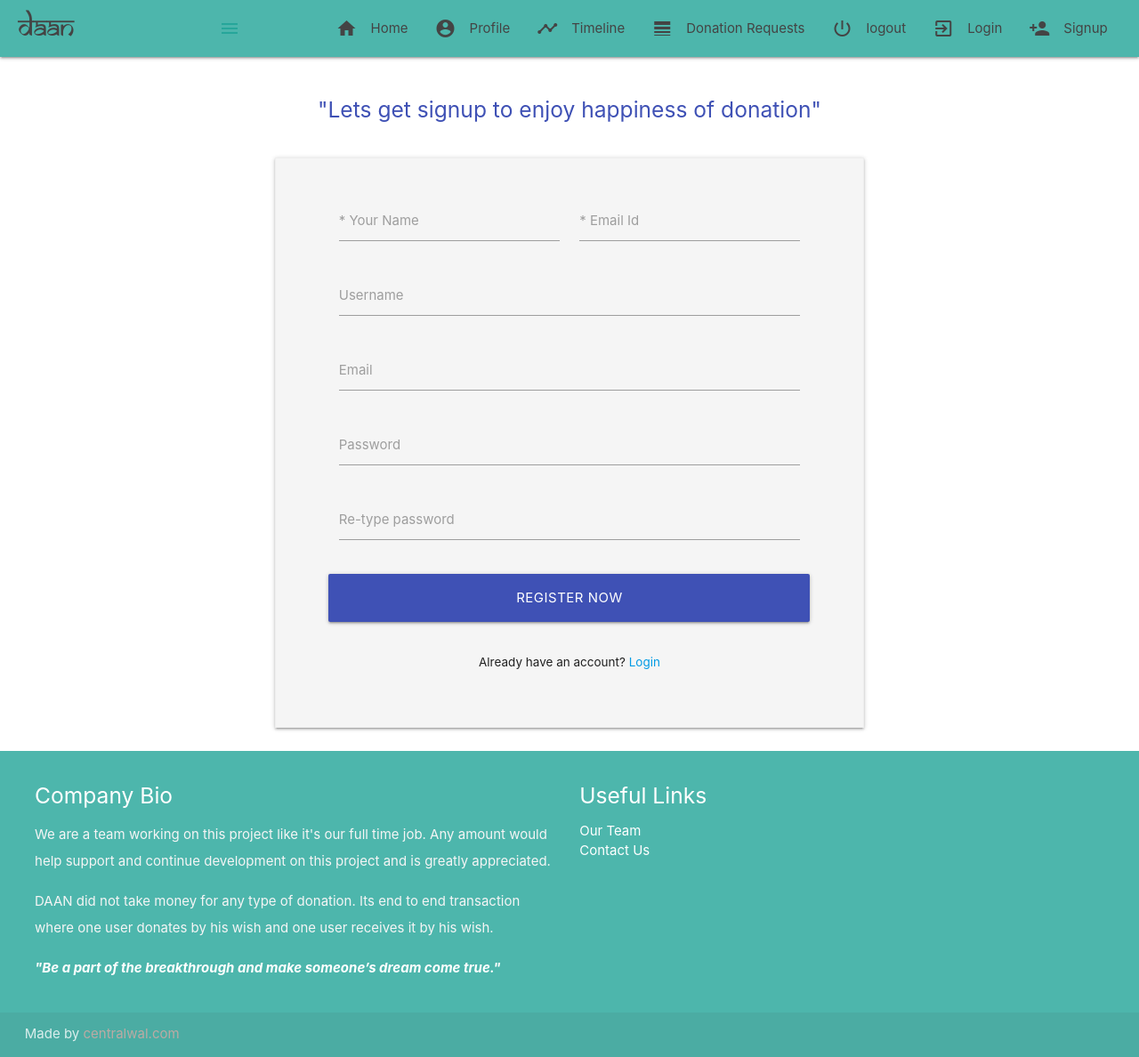
After one commit to rahulp1492/daan, a CodeIgniter app: page /daan_ci/index.php/welcome/register/login.php in a window 1280 px wide. The commit adds this page. Shown: the whole page at 89% size. Run offline with CodeIgniter, Linux system fonts and the light colour scheme; some libraries are stand-ins or nearby versions.

```diff
--- a/application/config/config.php
+++ b/application/config/config.php
@@ -35,7 +35,7 @@ $config['base_url'] = 'http://localhost/daan_ci/';
 | variable so that it is blank.
 |
 */
-$config['index_page'] = 'index.php';
+$config['index_page'] = '';
 
 /*
 |--------------------------------------------------------------------------
--- a/application/controllers/Welcome.php
+++ b/application/controllers/Welcome.php
@@ -23,11 +23,17 @@ class Welcome extends CI_Controller {
 		$this->load->view('welcome_message');
 	}
 
-	public function forbiden($value='')
+	public function register($value='')
 	{
-		$data['page_name'] = "Page Forbidden";
-		$data['content']   = 'forbiden';
+		$data['page_name'] = "Register";
+		$data['content']   = 'front/register';
 		$this->load->view('front/layout/template',$data);
 	}
 
+	public function login($value='')
+	{
+		$data['page_name'] = "Register";
+		$data['content']   = 'front/login';
+		$this->load->view('front/layout/template',$data);
+	}
 }
--- a/application/views/front/layout/footer.php
+++ b/application/views/front/layout/footer.php
@@ -1,77 +1,41 @@
-
   <footer class="page-footer teal lighten-2">
-
     <div class="container" style="position:sticky;">
-
       <div class="row">
-
         <div class="col l6 s12">
-
           <h5 class="white-text">Company Bio</h5>
-
           <p class="grey-text text-lighten-4">We are a team working on this project like it's our full time job. Any amount would help support and continue development on this project and is greatly appreciated.</p>
-
 		  <p class="grey-text text-lighten-4">DAAN did not take money for any type of donation. Its end to end transaction where one user donates by his wish and one user receives it by his wish.</p>
 
 		  <p class"grey-text text-lighten-4"><b><i>"Be a part of the breakthrough and make someone’s dream come true."</i></b></p>
-
         </div>
 
         <div class="col l3 s12">
-
           <h5 class="white-text">Useful Links</h5>
-
           <ul>
-
             <li><a class="white-text" href="our_team.php">Our Team</a></li>
-
             <li><a class="white-text" href="contact_us.php">Contact Us</a></li>
           </ul>
-
         </div>
-
-        <!--div class="col l3 s12">
-
-          <h5 class="white-text">Connect</h5>
-
-          <ul>
-
-            <li><a class="white-text" href="#!">Link 1</a></li>
-
-            <li><a class="white-text" href="#!">Link 2</a></li>
-
-            <li><a class="white-text" href="#!">Link 3</a></li>
-
-            <li><a class="white-text" href="#!">Link 4</a></li>
-
-          </ul>
-
-        </div-->
-
       </div>
-
     </div>
 
     <div class="footer-copyright">
-
       <div class="container">
-
       Made by <a class="brown-text text-lighten-3" href="http://centralwal.com">centralwal.com</a>
-
       </div>
-
     </div>
 
   </footer>
-		  <!--  Scripts-->
-
-		  <script src="https://code.jquery.com/jquery-2.1.1.min.js"></script>
-
-		  <script src="<?php echo base_url();?>assets/js/materialize.js"></script>
-
-		  <script src="<?php echo base_url();?>assets/js/init.js"></script>
-
-		  <script src="<?php echo base_url();?>assets/js/plugins.js"></script>
-
-	</body>
+      <!--  Scripts-->
+      <script src="https://code.jquery.com/jquery-2.1.1.min.js"></script>
+      <script src="<?php echo base_url();?>assets/js/materialize.js"></script>
+      <script src="<?php echo base_url();?>assets/js/init.js"></script>
+<!-- <script src="<?php echo base_url();?>assets/js/plugins.min.js"></script>
+ -->      <script type="text/javascript">
+        $('#card-alert .close').click(function(){
+            $("#card-alert").fadeOut( "slow", function() {
+           });
+        });
+      </script>
+</body>
 </html>
--- a/application/views/front/layout/header.php
+++ b/application/views/front/layout/header.php
@@ -25,6 +25,36 @@
 	<link href="<?php echo base_url();?>assets/fonts/hindi.css" type="text/css" rel="stylesheet" media="screen,projection"/>
 
 	<link type="text/css" rel="stylesheet" href="https://fonts.googleapis.com/css?family=Roboto:300,400,500,700">
+	<style>
+		body {
+			display: flex;
+			min-height: 100vh;
+			flex-direction: column;
+		}
+
+		main {
+			flex: 1 0 auto;
+		}
+
+		body {
+			background: #fff;
+		}
+
+		.input-field input[type=date]:focus + label,
+		.input-field input[type=text]:focus + label,
+		.input-field input[type=email]:focus + label,
+		.input-field input[type=password]:focus + label {
+			color: #e91e63;
+		}
+
+		.input-field input[type=date]:focus,
+		.input-field input[type=text]:focus,
+		.input-field input[type=email]:focus,
+		.input-field input[type=password]:focus {
+			border-bottom: 2px solid #e91e63;
+			box-shadow: none;
+		}
+</style>
 </head>
 <body>
 	<nav class="teal lighten-2" role="navigation">
--- /dev/null
+++ b/application/views/front/register.php
@@ -0,0 +1,68 @@
+  <main>
+    <center>
+      <div class="section"></div>
+      <h5 class="indigo-text">"Lets get signup to enjoy happiness of donation"</h5>
+      <div class="section"></div>
+
+      <div class="container">
+        <div class="z-depth-1 grey lighten-4 row" style="display: inline-block; padding: 32px 48px 0px 48px; border: 1px solid #EEE;">
+
+          <form class="col s12" method="post">
+<!--         <div class="row">
+          <div class="input-field col s12 center">
+            <img src="http://w3lessons.info/logo.png" alt="" class="responsive-img valign profile-image-login">
+            <p class="center login-form-text">W3lessons - Material Design SignUp Form</p>
+          </div>
+        </div>
+      -->
+      <div class="row margin">
+        <div class="input-field col s12 m6 l6">
+          <input id="nam" value="" type="text" name="nam" required="">
+          <span class="error" style="color:red;"></span>
+          <label for="nam" class="center-align active">* Your Name</label>
+        </div>
+
+        <div class="input-field col s12 m6 l6">
+          <input id="mail" type="email" value="" name="email" required="">
+          <span class="error" style="color:red;"></span>
+          <label for="mail">* Email Id</label>
+        </div>
+      </div>
+      <div class="row margin">
+        <div class="input-field col s12">
+          <input id="username" type="text" class="validate">
+          <label for="username" class="center-align">Username</label>
+        </div>
+      </div>
+      <div class="row margin">
+        <div class="input-field col s12">
+          <input id="email" type="email" class="validate">
+          <label for="email" class="center-align">Email</label>
+        </div>
+      </div>
+      <div class="row margin">
+        <div class="input-field col s12">
+          <input id="password" type="password" class="validate">
+          <label for="password" class="">Password</label>
+        </div>
+      </div>
+      <div class="row margin">
+        <div class="input-field col s12">
+          <input id="password-again" type="password">
+          <label for="password-again">Re-type password</label>
+        </div>
+      </div>
+      <div class="row">
+        <div class="input-field col s12">
+          <button type="submit" class="col s12 btn btn-large waves-effect indigo">Register Now</button>
+        </div>
+        <div class="input-field col s12">
+          <p class="margin center medium-small sign-up">Already have an account? <a href="<?= base_url()?>login">Login</a></p>
+        </div>
+      </div>
+      <br />
+    </form>
+  </div>
+</div>
+</center>
+</main>
```
Also changed, not shown: application/controllers/Authentication.php (added, +108 -0 lines), application/views/front/layout/alert.php (added, +72 -0 lines), application/views/front/login.php (added, +45 -0 lines), .htaccess (added), assets/js/plugins.min.js (added). Lines whose indentation alone changed are shown as unchanged.
